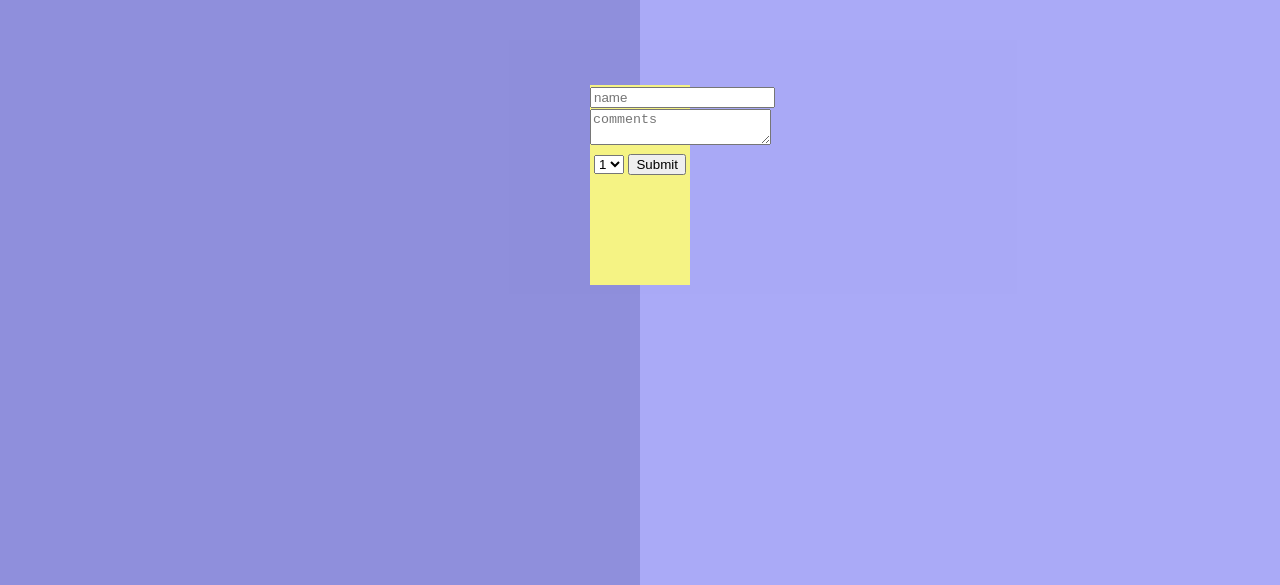
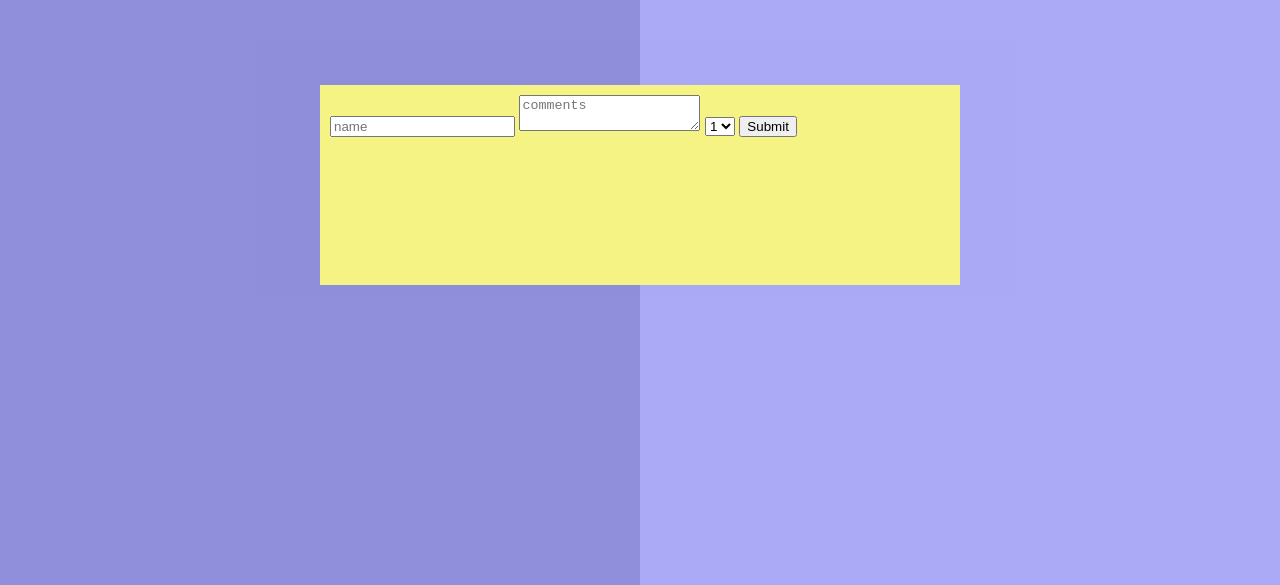
Before and after one commit to heggy231/mws-stage-3, a website: page client/restaurant.html in a window 1280 px wide. Shown: the part 215-800 px from the top of the page. Drawn offline with nearby package versions, Linux system fonts and the light colour scheme.

Commit message:
end of modal screen alone

```diff
--- a/client/css/styles.css
+++ b/client/css/styles.css
@@ -474,6 +474,9 @@ nav[aria-label="breadcrumb"] {
 /* create review form with modal pop up
 https://jsbin.com/wocopaf/edit?html,css,output
 https://jsbin.com/biyocah/edit?html,css,output
+
+How To Create a Modal Box
+https://www.w3schools.com/howto/howto_css_modals.asp
 */
 .modal-wrapper {
   /* keeps the modal fixed of screen */
@@ -495,7 +498,11 @@ https://jsbin.com/biyocah/edit?html,css,output
 }
 
 .modal {
-  width: 10rem;
+  width: 50%;
   height: 20rem;
   background-color: rgba(245, 243, 132, 1); /* yellow */
+  padding: 1rem;
+  display: inline-block;
+  margin: 0 auto;
+  text-align: left;
 }
```
